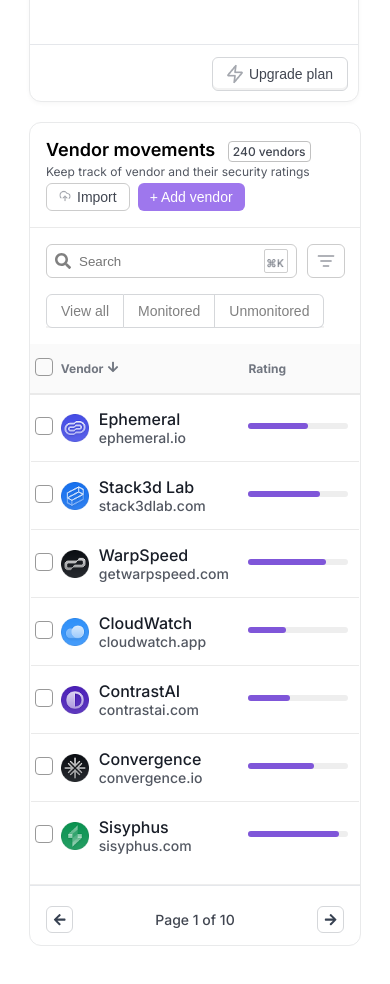
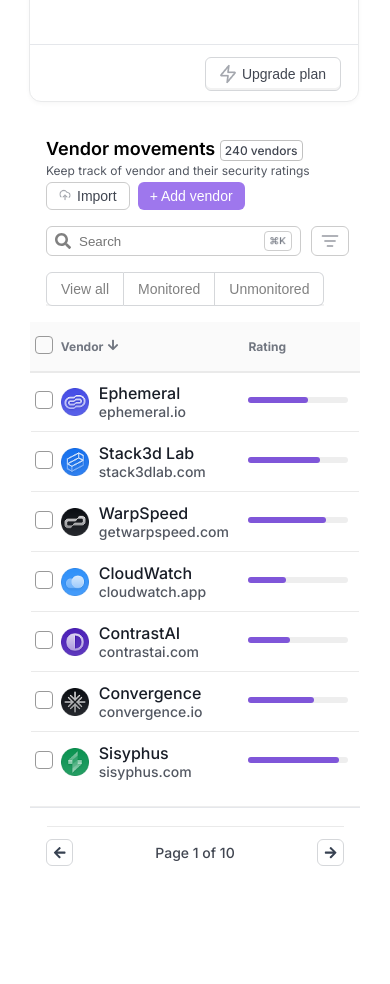
Before and after one commit to robinrdj/levichRobin, a React (Create React App) app: page / in a window 390 px wide. Shown: the part 940-1924 px from the top of the page. Built offline with nearby package versions, Linux system fonts and the light colour scheme.

Commit message:
borders removed for mobile view

```diff
--- a/src/components/VendorBreakdown.css
+++ b/src/components/VendorBreakdown.css
@@ -71,7 +71,7 @@
   justify-content: flex-end;
   margin-top: 10px;
   margin-bottom: 10px;
-  margin-right: 10px;
+  margin-right: 16px;
 }
 
 /* View report button */
--- a/src/components/VendorMonitor.css
+++ b/src/components/VendorMonitor.css
@@ -150,6 +150,7 @@
   font-weight: 500;
   box-shadow: 0px -2px 0px 0px #0a0d120d inset;
   margin-bottom: 6px;
+  margin-right: 7px;
   /* margin-top: 8px; */
 }
 .upgrade-btn:hover {
--- a/src/components/VendorTable.css
+++ b/src/components/VendorTable.css
@@ -348,7 +348,7 @@
   font-weight: 500;
   padding: 2px 4px;
   border-radius: 4px;
-  margin-left: 0.5rem;
+  margin-left:0px;
   vertical-align: middle;
   border: 1px solid rgb(193, 193, 193);
   color: #414651;
@@ -364,11 +364,12 @@
 /* Green dot for badge */
 .badge-dot {
   display: inline-block;
-  width: 8px;
-  height: 8px;
+  width: 6px;
+  height: 6px;
   background: #17b26a;
   border-radius: 50%;
   margin-right: 2px;
+  margin-bottom: 2px;
 }
 /* Black dot for badge */
 .badge-dot-red {
@@ -431,23 +432,27 @@ tr.row-divider {
 
 /* Extra vertical padding for table cells */
 .vendor-table tr.vendor-row > td {
-  padding-top: 14px;
-  padding-bottom: 14px;
+  padding-top: 10px;
+  padding-bottom: 10px;
+
   /* background-color: green; */
 }
 
 /* Shortcut icon styles */
 .shortcut-icon {
   border: 1px solid rgb(206, 206, 206);
-  padding: 2px;
-  border-radius: 2px;
-  width: 18px;
-  height: 18px;
+  padding: 1px;
+  border-radius: 4px;
+  width: 24px;
+  height: 16px;
+  display: flex;
+  justify-content: center;
+  align-items: center;
 }
 
 /* Shortcut icon image */
 .shortcut-icon-img {
-  height: 9px;
+  height: 8px;
   object-fit: contain;
 }
 
@@ -465,6 +470,7 @@ tr.row-divider {
   font-size: 12px;
   background-color: #fafafa;
   height: 50px;
+  border-bottom: 1px solid var(--Colors-Border-border-secondary, #e9eaeb);
 }
 /* .mobile-nav-button {
   display: none;
@@ -548,7 +554,12 @@ tr.row-divider {
 .filters-span {
   display: block;
 }
-
+.above-footer-buttons {
+  display: none;
+  margin-top: 18px;
+  width: 90%;
+  margin-left: 5%;
+}
 /* Responsive styles for mobile screens */
 @media screen and (max-width: 840px) {
   /* Stack controls vertically on mobile */
@@ -667,4 +678,14 @@ tr.row-divider {
   .filters-span {
     display: none;
   }
+  .vendor-container {
+    border: none;
+    border-radius: 0px;
+  }
+  .below-import-button {
+    display: none;
+  }
+  .above-footer-buttons {
+    display: block;
+  }
 }
--- a/src/components/VendorTableComponent.js
+++ b/src/components/VendorTableComponent.js
@@ -132,7 +132,7 @@ const VendorTable = () => {
           <button className="btn primary-btn">+ Add vendor</button>
         </div>
       </div>
-      <div className="row-rule" />
+      <div className="row-rule below-import-button" />
       {/* Controls for view, search, filter */}
       <div className="vendor-controls">
         <div className="left-controls">
@@ -152,11 +152,17 @@ const VendorTable = () => {
                 src={shortcutIcon}
                 alt="shortcut"
                 className="shortcut-icon-img"
+
               />
             </span>
           </div>
           <button className="filter-btn">
-            <img src={filterLines} alt="filterLines"  className="filters-image"/><span className="filters-span">Filters</span>
+            <img
+              src={filterLines}
+              alt="filterLines"
+              className="filters-image"
+            />
+            <span className="filters-span">Filters</span>
             {/* <FaFilter />  */}
           </button>
         </div>
@@ -238,6 +244,7 @@ const VendorTable = () => {
                               ? "trend-up"
                               : "trend-down"
                           } showTrend`}
+                          style={{ marginLeft: "30px" }}
                         >
                           <span
                             style={{
@@ -336,34 +343,35 @@ const VendorTable = () => {
       {/* )} */}
       {/* </div>
       </div> */}
-
+      <div className="row-rule above-footer-buttons"  />
       <div className="pagination-container">
         <div className="pagination-desktop">
-        <span className="pagination-text" style={{fontSize:"14px", fontWeight:"500",color:"#414651"}}>
+          <span
+            className="pagination-text"
+            style={{ fontSize: "14px", fontWeight: "500", color: "#414651" }}
+          >
             Page 1 of 10
           </span>
-        <div className="pagination-buttons" style={{fontSize:"14px", fontWeight:"600",color:"#414651"}}>
-          <button>
-            Previous
-          </button>
-          <button>
-            Next
-          </button>
+          <div
+            className="pagination-buttons"
+            style={{ fontSize: "14px", fontWeight: "600", color: "#414651" }}
+          >
+            <button>Previous</button>
+            <button>Next</button>
           </div>
         </div>
 
         <div className="pagination-mobile">
-        <button
-          className="pagination-arrow"
-        >
+          <button className="pagination-arrow">
             <FaArrowLeft />
           </button>
-        <span className="pagination-text" style={{fontSize:"14px", fontWeight:"500",color:"#414651"}}>
+          <span
+            className="pagination-text"
+            style={{ fontSize: "14px", fontWeight: "500", color: "#414651" }}
+          >
             Page 1 of 10
           </span>
-        <button
-          className="pagination-arrow"
-        >
+          <button className="pagination-arrow">
             <FaArrowRight />
           </button>
         </div>
```
Lines whose indentation alone changed are shown as unchanged.
